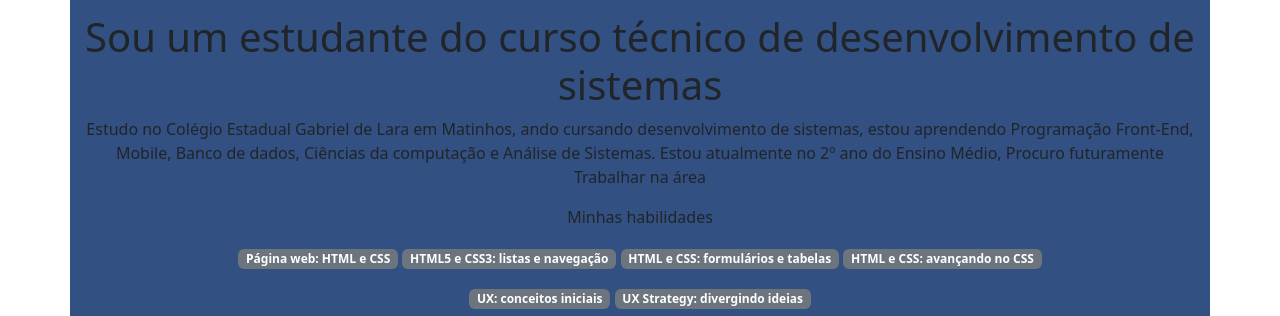
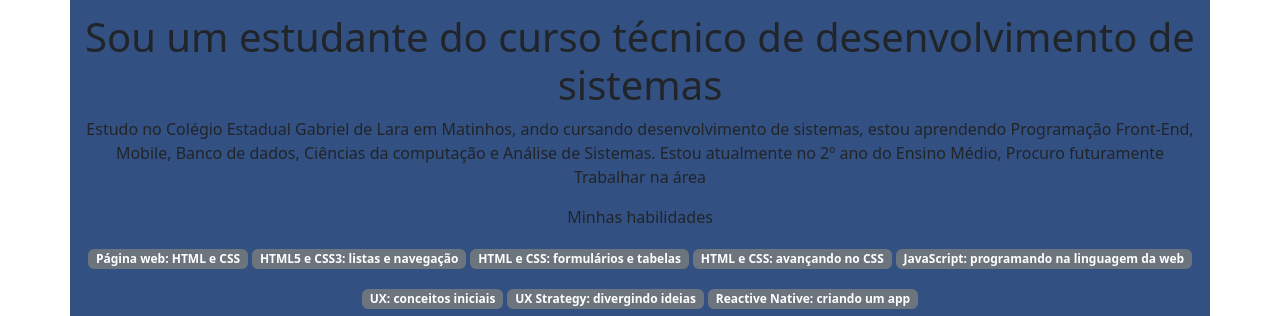
Before and after one commit to mat2777/Portifolio, a plain HTML site: page index.html in a window 1280 px wide. Shown: the part 183-499 px from the top of the page. Drawn offline with nearby package versions, Linux system fonts and the light colour scheme.

Commit message:
Adicionando certificados

```diff
--- a/index.html
+++ b/index.html
@@ -31,6 +31,9 @@
             <a class="habilidades" href="doc/HTML-CSS_Parte4.pdf" target="_blank">
                 <p class="badge bg-secondary">HTML e CSS: avançando no CSS</p>
             </a>
+            <a class="habilidades" href="doc/Certificado - JavaScript.pdf" target="_blank">
+                <p class="badge bg-secondary">JavaScript: programando na linguagem da web</p>
+            </a>
         </div>
 
         <div>
@@ -39,6 +42,9 @@
             </a>
             <a class="habilidades" href="doc/Certificado - Alura - Cursos UX Strategy.pdf" target="_blank">
                 <p class="badge bg-secondary">UX Strategy: divergindo ideias</p>
+            </a>
+            <a class="habilidades" href="doc/Certificado - ReactNative.pdf" target="_blank">
+                <p class="badge bg-secondary">Reactive Native: criando um app</p>
             </a>
         </div>
     </header>
```
Also changed, not shown: 4 other files.
